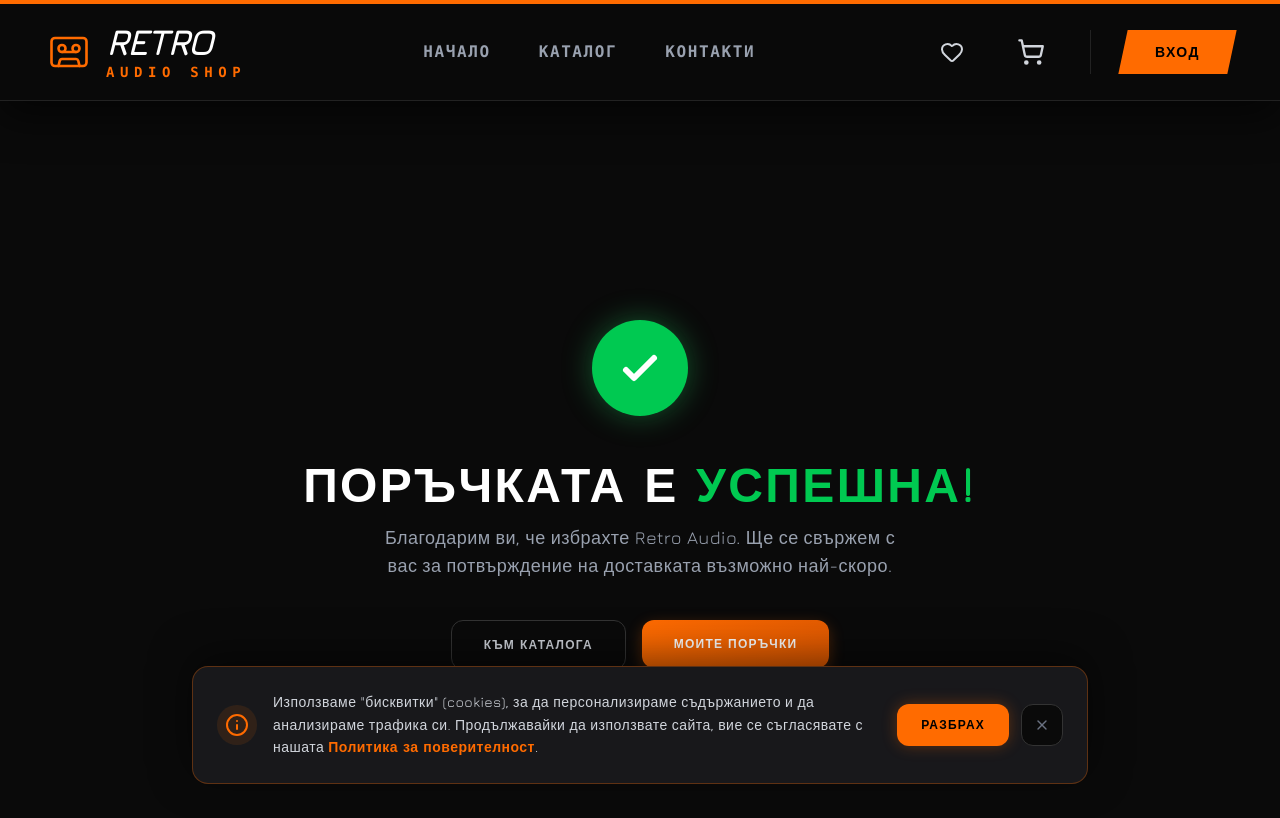
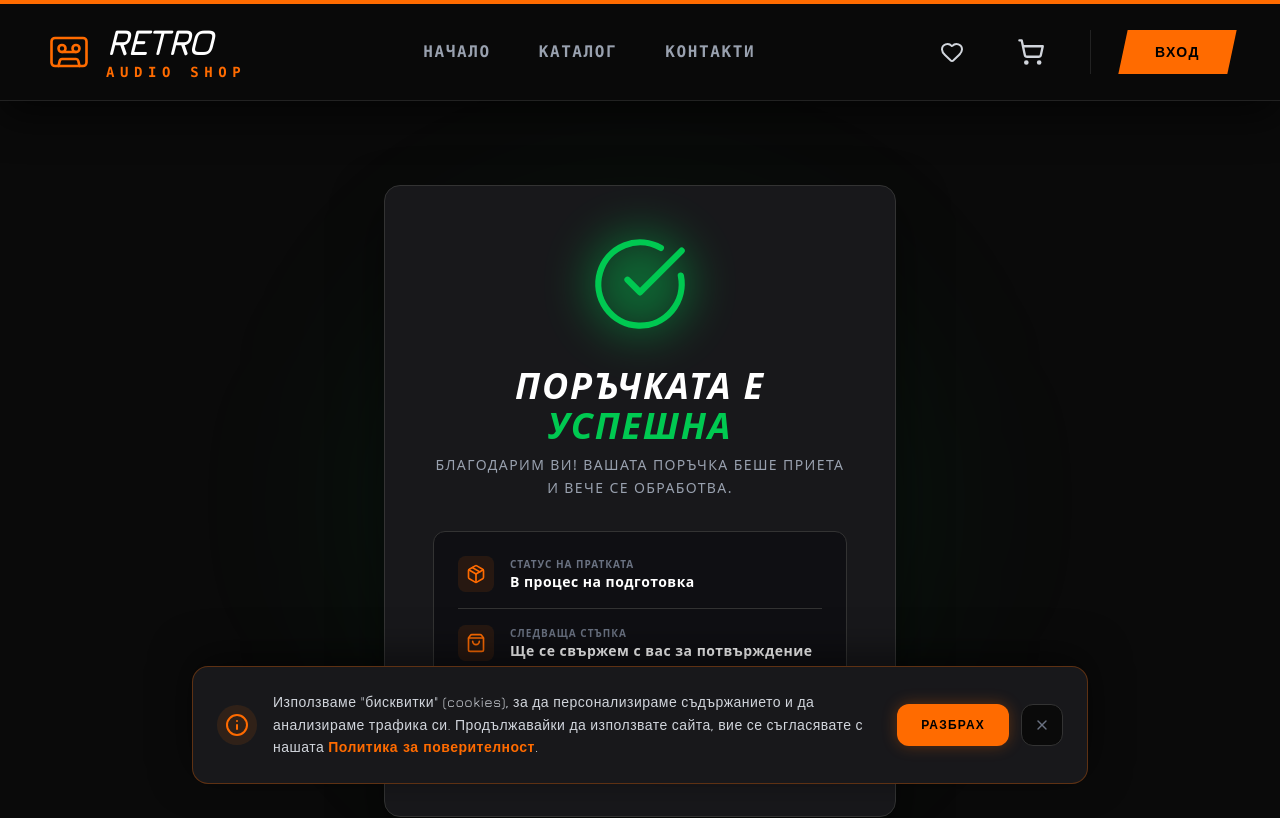
Before and after one commit to Andreich0/retro-audio-shop, a Next.js app in the folder client/: page /checkout/success in a window 1280 px wide. Shown: the top 818 px of the page. Built offline with nearby package versions, Linux system fonts and the light colour scheme.

Commit message:
loading animation

```diff
--- a/client/app/checkout/success/page.tsx
+++ b/client/app/checkout/success/page.tsx
@@ -2,20 +2,25 @@
 
 import Link from "next/link";
 import { useEffect, Suspense } from "react";
+import { useSearchParams } from "next/navigation";
 import { useCart } from "../../../context/CartContext";
+import { CheckCircle, Package, ShoppingBag } from "lucide-react";
+
+// Дефинираме API_URL
+const API_URL = process.env.NEXT_PUBLIC_API_URL || "https://retro-audio-api-o7it.onrender.com";
 
 function SuccessContent() {
   const { clearCart } = useCart();
+  const searchParams = useSearchParams();
 
   useEffect(() => {
     // Веднага изчистваме количката, щом стигне тук
     clearCart();
 
-    const params = new URLSearchParams(window.location.search);
-    const orderId = params.get("orderId");
+    const orderId = searchParams.get("orderId");
 
     if (orderId) {
-      fetch(`https://retro-audio-api-o7it.onrender.com/orders/${orderId}/success`, {
+      fetch(`${API_URL}/orders/${orderId}/success`, {
         method: "PUT"
       }).catch(err => console.error(err));
     }
@@ -23,36 +28,61 @@ function SuccessContent() {
   }, []);
 
   return (
-    <div className="min-h-screen bg-[#0a0a0a] flex flex-col items-center justify-center text-white px-4 text-center">
+    <div className="min-h-screen bg-[#0a0a0a] flex items-center justify-center p-4 font-sans relative overflow-hidden">
+      {/* Декорация */}
+      <div className="absolute top-1/2 left-1/2 -translate-x-1/2 -translate-y-1/2 w-[300px] h-[300px] md:w-[500px] md:h-[500px] bg-green-500/10 rounded-full blur-[100px] pointer-events-none"></div>
 
-      <div className="w-24 h-24 bg-green-500 rounded-full flex items-center justify-center mb-8 shadow-[0_0_30px_rgba(34,197,94,0.4)] animate-bounce">
-        <svg className="w-12 h-12 text-white" fill="none" stroke="currentColor" viewBox="0 0 24 24">
-            <path strokeLinecap="round" strokeLinejoin="round" strokeWidth="3" d="M5 13l4 4L19 7"/>
-        </svg>
+      <div className="bg-[#18181b] border border-[#333] p-8 md:p-12 rounded-2xl shadow-[0_20px_50px_rgba(0,0,0,0.5)] max-w-lg w-full text-center relative z-10 animate-fadeIn">
+
+        <div className="flex justify-center mb-6 md:mb-8">
+          <div className="relative">
+            <div className="absolute inset-0 bg-green-500 blur-xl opacity-40 rounded-full animate-pulse"></div>
+            <CheckCircle size={80} className="text-green-500 relative z-10 md:w-[100px] md:h-[100px]" strokeWidth={1.5} />
+          </div>
         </div>
 
-      <h1 className="text-4xl md:text-5xl font-black uppercase tracking-tighter mb-4">
-        Поръчката е <span className="text-green-500">Успешна!</span>
+        <h1 className="text-3xl md:text-4xl font-black uppercase text-white mb-2 tracking-tighter italic">
+          Поръчката е <span className="text-green-500">Успешна</span>
         </h1>
 
-      <p className="text-gray-400 max-w-lg mb-10 text-lg">
-        Благодарим ви, че избрахте Retro Audio. Ще се свържем с вас за потвърждение на доставката възможно най-скоро.
+        <p className="text-gray-400 text-xs md:text-sm mb-8 leading-relaxed uppercase tracking-widest">
+          Благодарим ви! Вашата поръчка беше приета и вече се обработва.
         </p>
 
-      {/* ОПРАВЕНИ БУТОНИ С БОЛДНАТО БЯЛО */}
-      <div className="flex flex-col sm:flex-row gap-4">
-        <Link href="/shop">
-            <button className="bg-[#0a0a0a] border border-[#333] hover:border-[#ff6b00] hover:text-[#ff6b00] text-gray-300 font-black uppercase text-xs tracking-widest px-8 py-4 rounded-xl transition-all transform hover:-translate-y-1">
-                Към Каталога
+        <div className="bg-[#0f0f13] border border-[#333] rounded-xl p-4 md:p-6 mb-8 text-left space-y-4">
+          <div className="flex items-center gap-4">
+            <div className="p-2 bg-[#ff6b00]/10 rounded-lg shrink-0">
+                <Package className="text-[#ff6b00]" size={20} />
+            </div>
+            <div>
+              <p className="text-[10px] uppercase font-bold text-gray-500 tracking-widest">Статус на пратката</p>
+              <p className="text-sm font-bold text-white">В процес на подготовка</p>
+            </div>
+          </div>
+          <div className="flex items-center gap-4 pt-4 border-t border-[#333]">
+            <div className="p-2 bg-[#ff6b00]/10 rounded-lg shrink-0">
+                <ShoppingBag className="text-[#ff6b00]" size={20} />
+            </div>
+            <div>
+              <p className="text-[10px] uppercase font-bold text-gray-500 tracking-widest">Следваща стъпка</p>
+              <p className="text-sm font-bold text-white">Ще се свържем с вас за потвърждение</p>
+            </div>
+          </div>
+        </div>
+
+        <div className="flex flex-col sm:flex-row gap-3 md:gap-4">
+          <Link href="/shop" className="flex-1">
+            <button className="w-full bg-[#0a0a0a] border border-[#333] hover:border-[#ff6b00] hover:text-[#ff6b00] text-gray-300 font-black uppercase text-[10px] md:text-xs tracking-widest py-4 rounded-xl transition-all transform hover:-translate-y-1">
+              Към каталога
             </button>
           </Link>
-        <Link href="/dashboard">
-            <button className="bg-gradient-to-r from-[#ff6b00] to-[#e65c00] hover:from-[#e65c00] hover:to-[#cc5200] text-white font-black uppercase text-xs tracking-widest px-8 py-4 rounded-xl transition-all shadow-[0_5px_15px_rgba(255,107,0,0.3)] transform hover:-translate-y-1">
+          <Link href="/dashboard" className="flex-1">
+            <button className="w-full bg-gradient-to-r from-[#ff6b00] to-[#e65c00] hover:from-[#e65c00] hover:to-[#cc5200] text-black font-black uppercase text-[10px] md:text-xs tracking-widest py-4 rounded-xl transition-all shadow-[0_5px_15px_rgba(255,107,0,0.3)] transform hover:-translate-y-1">
               Моите Поръчки
             </button>
           </Link>
         </div>
-
+      </div>
     </div>
   );
 }
--- a/client/app/layout.tsx
+++ b/client/app/layout.tsx
@@ -13,9 +13,27 @@ const jura = Jura({
   variable: "--font-jura",
 });
 
+// --- ТУК Е SEO ОПТИМИЗАЦИЯТА ЗА GOOGLE И СОЦИАЛНИТЕ МРЕЖИ ---
 export const metadata: Metadata = {
-  title: "Retro Audio Shop",
-  description: "High-end vintage audio equipment",
+  title: "Retro Audio Shop | Винтидж аудио техника",
+  description: "Най-добрата винтидж аудио техника, преминала пълна техническа профилактика. Декове, касети, уокмени и аксесоари за истински аудиофили.",
+  keywords: ["ретро аудио", "винтидж техника", "касетен дек", "уокмен", "аудио касети", "retro audio bg", "vintage hifi"],
+  openGraph: {
+    title: "Retro Audio Shop | Върни се в златната ера на звука",
+    description: "Разгледай нашата селекция от реставрирана винтидж аудио техника. Високо качество и гаранция.",
+    url: "https://retro-audio-shop.vercel.app", // Ако Vercel линкът ти е друг, смени го тук
+    siteName: "Retro Audio Shop",
+    images: [
+      {
+        url: "https://images.unsplash.com/photo-1598488035139-bdbb2231ce04?q=80&w=1200&auto=format&fit=crop", // Снимката при споделяне
+        width: 1200,
+        height: 630,
+        alt: "Retro Audio Shop - Винтидж техника",
+      },
+    ],
+    locale: "bg_BG",
+    type: "website",
+  },
 };
 
 export default function RootLayout({
--- a/client/app/page.tsx
+++ b/client/app/page.tsx
@@ -29,12 +29,19 @@ export default function Home() {
   const [featuredProducts, setFeaturedProducts] = useState<Product[]>([]);
   const [wishlist, setWishlist] = useState<number[]>([]);
   const { addToCart } = useCart();
+  const [loading, setLoading] = useState(true);
 
   useEffect(() => {
     fetch(`${API_URL}/products`)
       .then((res) => res.json())
-      .then((data) => setFeaturedProducts(data.slice(0, 4)))
-      .catch((err) => console.error(err));
+      .then((data) => {
+          setFeaturedProducts(data.slice(0, 4));
+          setLoading(false);
+      })
+      .catch((err) => {
+          console.error(err);
+          setLoading(false);
+      });
 
     const token = localStorage.getItem("token");
     if (token) {
@@ -153,7 +160,29 @@ export default function Home() {
             </h2>
 
             <div className="grid grid-cols-1 sm:grid-cols-2 lg:grid-cols-4 gap-6">
-              {featuredProducts.length > 0 ? (
+              {loading ? (
+                // === СИВИТЕ СКЕЛЕТНИ КАРТИ (SKELETON LOADERS) ===
+                Array.from({ length: 4 }).map((_, i) => (
+                    <div key={i} className="bg-[#18181b] border border-[#333] rounded-xl overflow-hidden flex flex-col h-full animate-pulse">
+                        <div className="h-48 md:h-60 bg-[#222]"></div>
+                        <div className="p-4 md:p-5 flex flex-col flex-grow">
+                            <div className="flex gap-2 mb-2 md:mb-3">
+                                <div className="h-3 w-12 bg-[#333] rounded"></div>
+                                <div className="h-3 w-16 bg-[#333] rounded"></div>
+                            </div>
+                            <div className="h-5 w-3/4 bg-[#333] rounded mb-2"></div>
+                            <div className="h-5 w-1/2 bg-[#333] rounded mb-4"></div>
+                            <div className="mt-auto pt-3 md:pt-4 border-t border-[#333]/50">
+                                <div className="h-8 w-1/3 bg-[#333] rounded mb-3 md:mb-4"></div>
+                                <div className="flex gap-2">
+                                    <div className="h-8 md:h-10 w-full bg-[#333] rounded"></div>
+                                    <div className="h-8 md:h-10 w-full bg-[#333] rounded"></div>
+                                </div>
+                            </div>
+                        </div>
+                    </div>
+                ))
+              ) : featuredProducts.length > 0 ? (
                 featuredProducts.map((product) => (
                   <div
                       key={product.product_id}
@@ -254,8 +283,7 @@ export default function Home() {
                 ))
               ) : (
                 <div className="col-span-full text-center text-gray-500 py-10">
-                    <div className="inline-block animate-spin rounded-full h-8 w-8 border-t-2 border-b-2 border-[#ff6b00] mb-2"></div>
-                    <p>Зареждане на находки...</p>
+                    <p className="font-bold uppercase tracking-widest text-sm">Няма намерени продукти</p>
                 </div>
               )}
             </div>
```
Also changed, not shown: client/app/shop/page.tsx (+25 -19 lines). Lines whose indentation alone changed are shown as unchanged.
